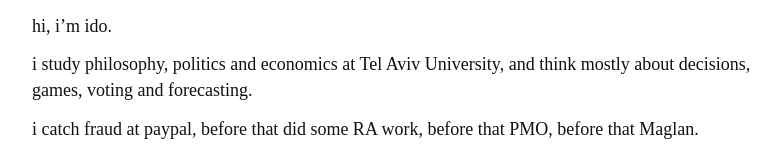
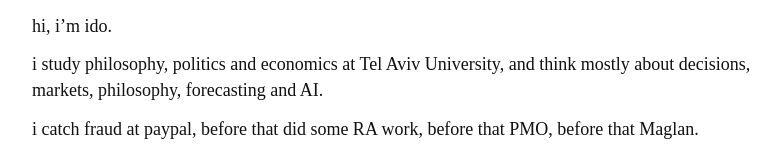
Before and after one commit to idoherling/idoherling.github.io, a plain HTML site: page index.html in a window 1280 px wide. Shown: the part 393-547 px from the top of the page, without its empty margins (248-1029 px from the left). Drawn offline with Linux system fonts and the light colour scheme.

Commit message:
Update interests line
Co-Authored-By: Claude Opus 5.5 <noreply@anthropic.com>
Claude-Session: https://claude.ai/code/session_01TjkfGN2Qy4Hh1Avoui1eke

```diff
--- a/index.html
+++ b/index.html
@@ -39,7 +39,7 @@
 
 <p>hi, i’m ido.</p>
 
-<p>i study philosophy, politics and economics at Tel Aviv University, and think mostly about decisions, games, voting and forecasting.</p>
+<p>i study philosophy, politics and economics at Tel Aviv University, and think mostly about decisions, markets, philosophy, forecasting and AI.</p>
 
 <p>i catch fraud at paypal, before that did some RA work, before that PMO, before that Maglan.</p>
 
```
